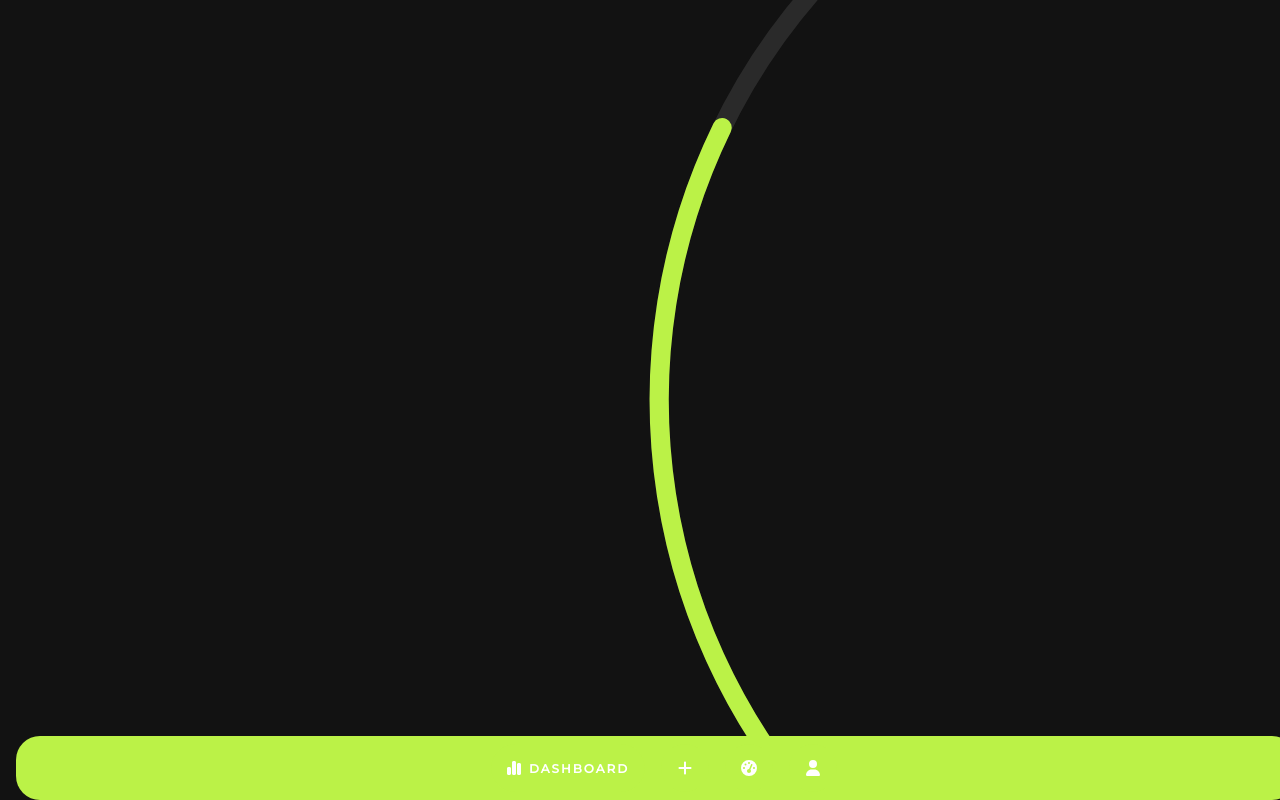
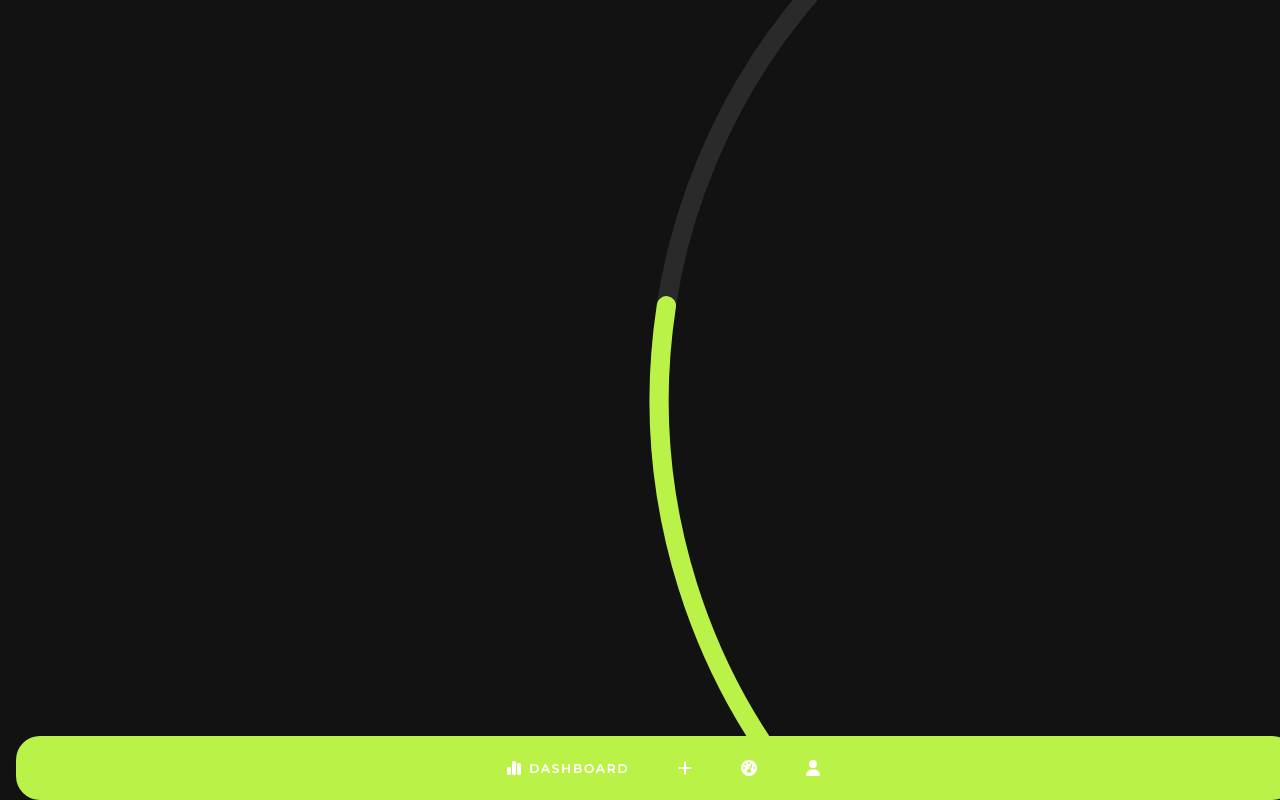
Before and after one commit to jalaj711/gastos-frontend, a Next.js app: page /perform in a window 1280 px wide. Built offline with nearby package versions, Linux system fonts and the light colour scheme.

Commit message:
comment out auto movement of progress
Signed-off-by: Jalaj Kumar <96870071+jalaj711@users.noreply.github.com>

```diff
--- a/components/performanceProgress.tsx
+++ b/components/performanceProgress.tsx
@@ -1,4 +1,4 @@
-import { useEffect, useState } from "react";
+// import { useEffect, useState } from "react";
 import CircularProgress from "./CircularProgress";
 
 export default function PerformanceProgress(){
@@ -9,17 +9,17 @@ export default function PerformanceProgress(){
     const range = (180 / Math.PI) * 2 * Math.asin(height / (2 * radius)) + 10;
     const offSet = 85 + (180 / Math.PI) * Math.acos(height/(2*radius))
 
-    const [value, setValue] = useState(0)
-    function increase(val: number){
-        var _val = val > 100 ? 0 : val+0.1
-        setValue(_val)
-        setTimeout(increase, 10, _val)
-    }
+    // const [value, setValue] = useState(0)
+    // function increase(val: number){
+    //     var _val = val > 100 ? 0 : val+0.1
+    //     setValue(_val)
+    //     setTimeout(increase, 10, _val)
+    // }
 
-    useEffect(() => {
-        setTimeout(increase, 10, value)
-    }, [])
+    // useEffect(() => {
+    //     setTimeout(increase, 10, value)
+    // }, [])
   return (
-        <CircularProgress value={value} id="performanceCircular" dimension={radius*2} range={range} offSet={offSet} lineWidth={lineWidth}/>
+        <CircularProgress value={60} id="performanceCircular" dimension={radius*2} range={range} offSet={offSet} lineWidth={lineWidth}/>
   );
 }
```
